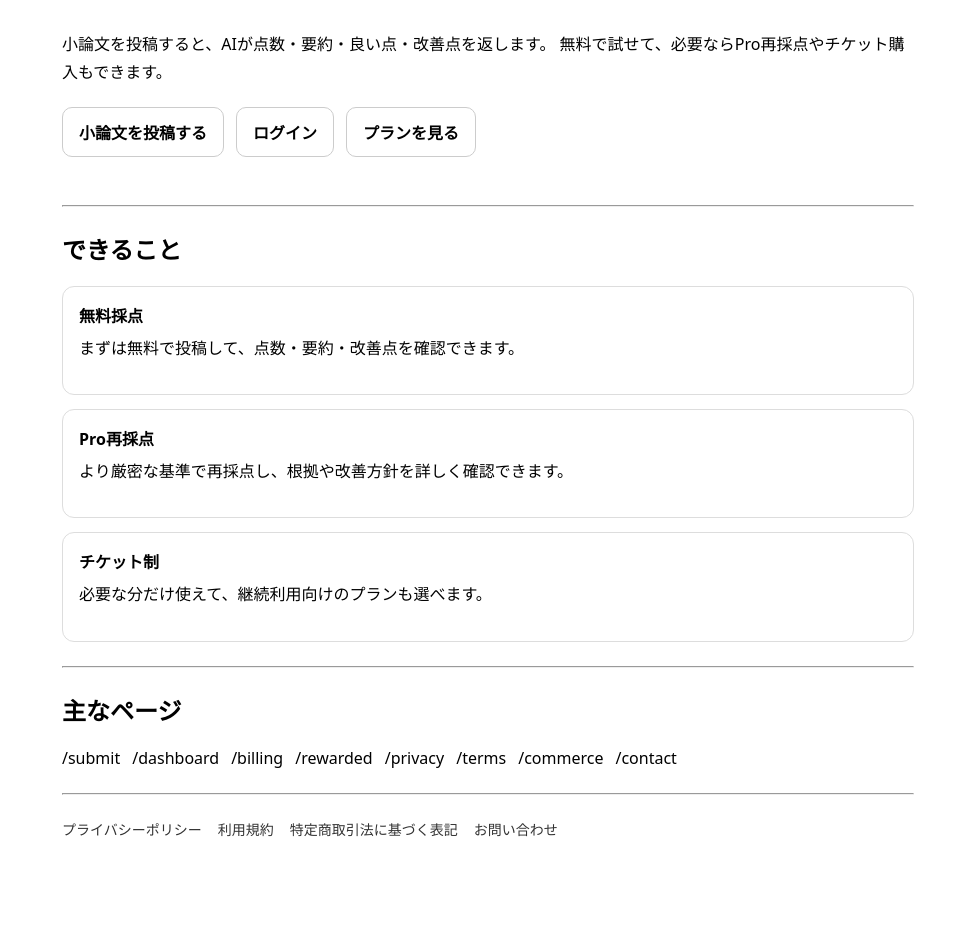
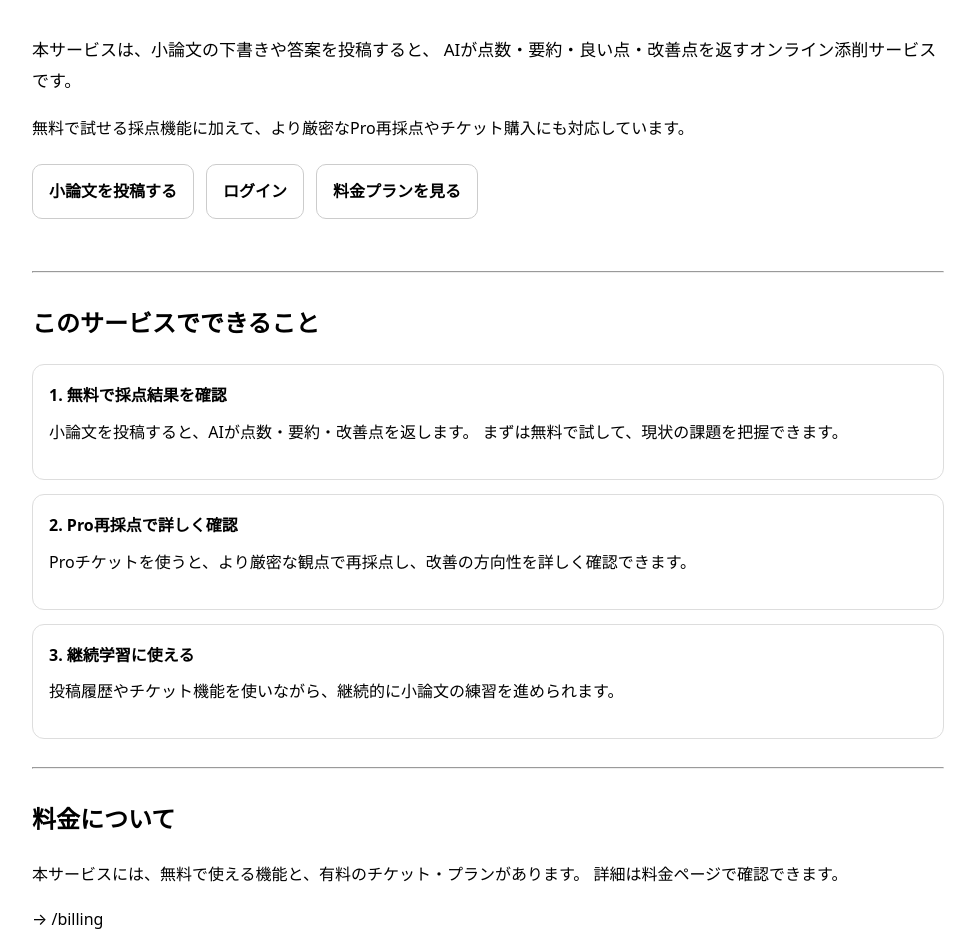
Before and after one commit to roromukuro-afk/shoron-rewarded-web, a Next.js app: page / in a window 1280 px wide. Shown: the part 141-1072 px from the top of the page, without its empty margins (152-1127 px from the left). Before the commit the page ends 1004 px from the top, so only its background shows below. Built offline with nearby package versions, Linux system fonts and the light colour scheme.

Commit message:
improve home page for adsense review

```diff
--- a/app/page.tsx
+++ b/app/page.tsx
@@ -2,18 +2,22 @@ import Link from "next/link";
 
 export default function HomePage() {
   return (
-    <main style={{ maxWidth: 900, margin: "0 auto", padding: 24 }}>
+    <main style={{ maxWidth: 960, margin: "0 auto", padding: 24, lineHeight: 1.8 }}>
       <section style={{ padding: "40px 0 24px" }}>
-        <h1 style={{ fontSize: 36, fontWeight: 900, lineHeight: 1.3 }}>
+        <h1 style={{ fontSize: 38, fontWeight: 900, lineHeight: 1.3 }}>
           AI小論文添削サービス
         </h1>
 
-        <p style={{ marginTop: 14, fontSize: 16, lineHeight: 1.8 }}>
-          小論文を投稿すると、AIが点数・要約・良い点・改善点を返します。
-          無料で試せて、必要ならPro再採点やチケット購入もできます。
+        <p style={{ marginTop: 16, fontSize: 17 }}>
+          本サービスは、小論文の下書きや答案を投稿すると、
+          AIが点数・要約・良い点・改善点を返すオンライン添削サービスです。
         </p>
 
-        <div style={{ display: "flex", gap: 12, flexWrap: "wrap", marginTop: 20 }}>
+        <p style={{ marginTop: 12, fontSize: 16 }}>
+          無料で試せる採点機能に加えて、より厳密なPro再採点やチケット購入にも対応しています。
+        </p>
+
+        <div style={{ display: "flex", gap: 12, flexWrap: "wrap", marginTop: 22 }}>
           <Link
             href="/submit"
             style={{
@@ -47,41 +51,55 @@ export default function HomePage() {
               fontWeight: 900,
             }}
           >
-            プランを見る
+            料金プランを見る
           </Link>
         </div>
       </section>
 
-      <hr style={{ margin: "24px 0" }} />
+      <hr style={{ margin: "28px 0" }} />
 
       <section>
-        <h2 style={{ fontSize: 24, fontWeight: 900 }}>できること</h2>
+        <h2 style={{ fontSize: 24, fontWeight: 900 }}>このサービスでできること</h2>
 
         <div style={{ display: "grid", gap: 14, marginTop: 16 }}>
           <div style={{ padding: 16, border: "1px solid #ddd", borderRadius: 12 }}>
-            <div style={{ fontWeight: 900 }}>無料採点</div>
-            <p style={{ marginTop: 8, lineHeight: 1.7 }}>
-              まずは無料で投稿して、点数・要約・改善点を確認できます。
+            <div style={{ fontWeight: 900 }}>1. 無料で採点結果を確認</div>
+            <p style={{ marginTop: 8 }}>
+              小論文を投稿すると、AIが点数・要約・改善点を返します。
+              まずは無料で試して、現状の課題を把握できます。
             </p>
           </div>
 
           <div style={{ padding: 16, border: "1px solid #ddd", borderRadius: 12 }}>
-            <div style={{ fontWeight: 900 }}>Pro再採点</div>
-            <p style={{ marginTop: 8, lineHeight: 1.7 }}>
-              より厳密な基準で再採点し、根拠や改善方針を詳しく確認できます。
+            <div style={{ fontWeight: 900 }}>2. Pro再採点で詳しく確認</div>
+            <p style={{ marginTop: 8 }}>
+              Proチケットを使うと、より厳密な観点で再採点し、改善の方向性を詳しく確認できます。
             </p>
           </div>
 
           <div style={{ padding: 16, border: "1px solid #ddd", borderRadius: 12 }}>
-            <div style={{ fontWeight: 900 }}>チケット制</div>
-            <p style={{ marginTop: 8, lineHeight: 1.7 }}>
-              必要な分だけ使えて、継続利用向けのプランも選べます。
+            <div style={{ fontWeight: 900 }}>3. 継続学習に使える</div>
+            <p style={{ marginTop: 8 }}>
+              投稿履歴やチケット機能を使いながら、継続的に小論文の練習を進められます。
             </p>
           </div>
         </div>
       </section>
 
-      <hr style={{ margin: "24px 0" }} />
+      <hr style={{ margin: "28px 0" }} />
+
+      <section>
+        <h2 style={{ fontSize: 24, fontWeight: 900 }}>料金について</h2>
+        <p style={{ marginTop: 12 }}>
+          本サービスには、無料で使える機能と、有料のチケット・プランがあります。
+          詳細は料金ページで確認できます。
+        </p>
+        <div style={{ marginTop: 12 }}>
+          <Link href="/billing">→ /billing</Link>
+        </div>
+      </section>
+
+      <hr style={{ margin: "28px 0" }} />
 
       <section>
         <h2 style={{ fontSize: 24, fontWeight: 900 }}>主なページ</h2>
@@ -97,9 +115,9 @@ export default function HomePage() {
         </div>
       </section>
 
-      <hr style={{ margin: "24px 0" }} />
+      <hr style={{ margin: "28px 0" }} />
 
-      <footer style={{ fontSize: 14, opacity: 0.8, display: "flex", gap: 16, flexWrap: "wrap" }}>
+      <footer style={{ fontSize: 14, opacity: 0.85, display: "flex", gap: 16, flexWrap: "wrap" }}>
         <Link href="/privacy">プライバシーポリシー</Link>
         <Link href="/terms">利用規約</Link>
         <Link href="/commerce">特定商取引法に基づく表記</Link>
```
